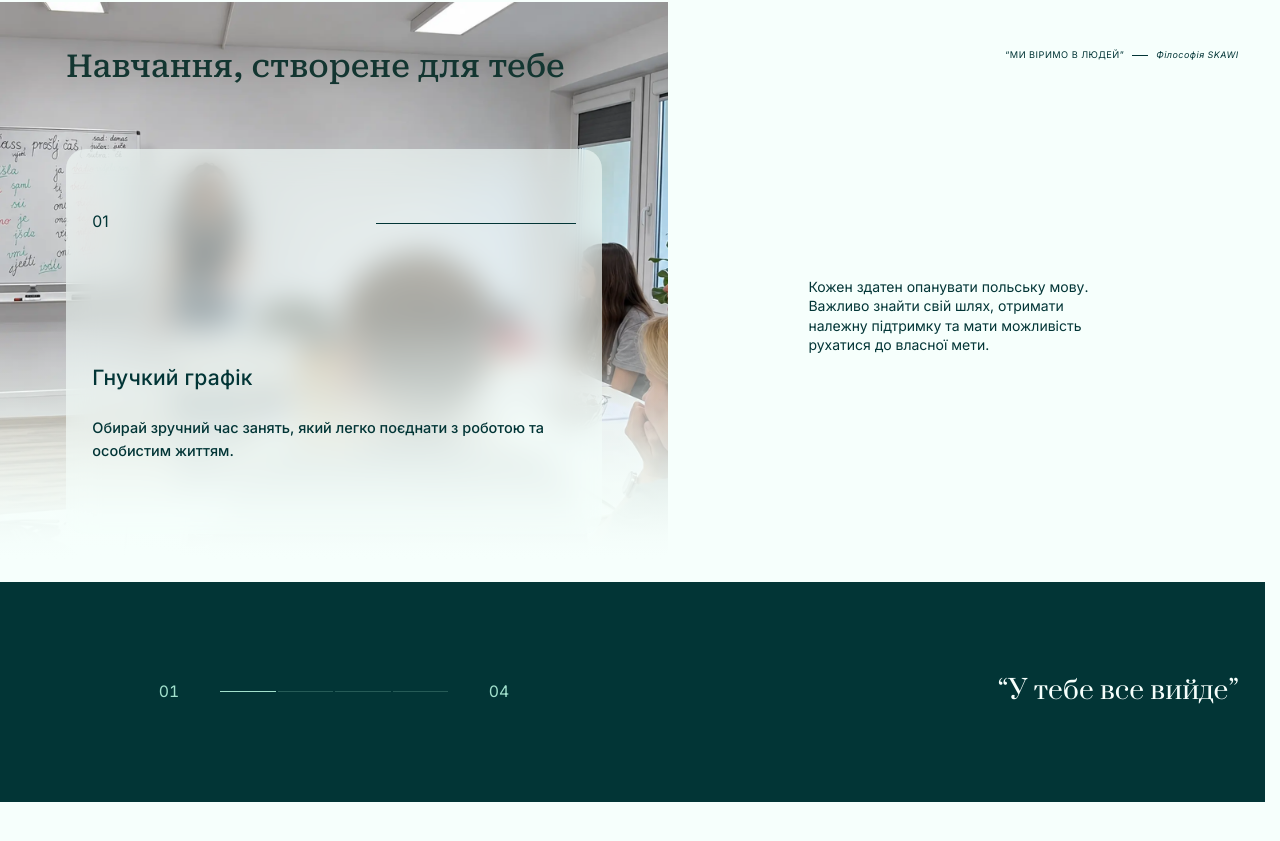
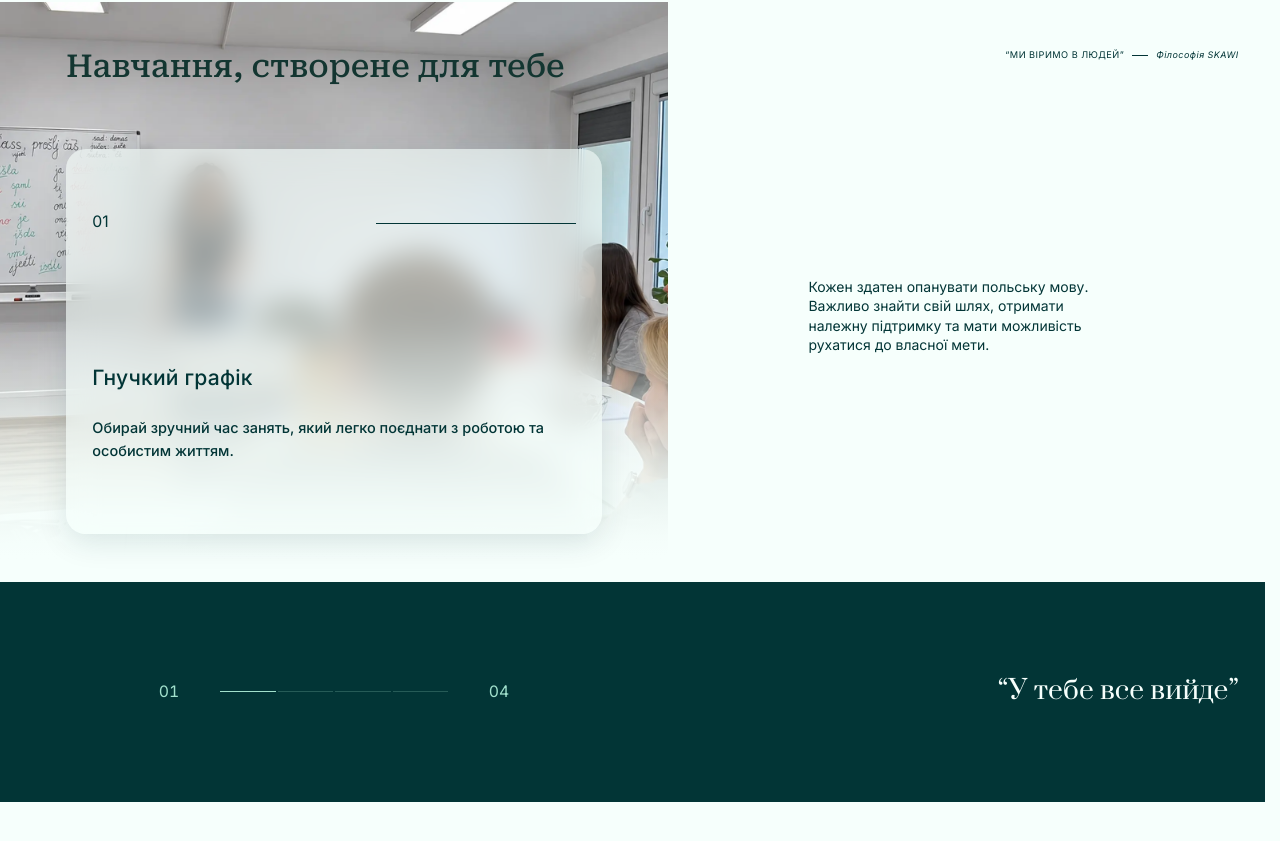
Before and after one commit to Tetiana2309/skawi-website, a React (Vite) app: page / in a window 1280 px wide. Shown: the part 10148-10989 px from the top of the page. Built offline with nearby package versions, Linux system fonts and the light colour scheme.

Commit message:
Add subtle shadow to benefits glass cards without border

```diff
--- a/src/sections/Benefits.css
+++ b/src/sections/Benefits.css
@@ -42,6 +42,7 @@
   position: absolute; inset: 0; border-radius: 20px;
   overflow: hidden;
   background: rgba(246,255,252,.6);
+  box-shadow: 0 8px 30px rgba(2,53,54,.12);
   backdrop-filter: blur(15px); -webkit-backdrop-filter: blur(15px);
   transform-origin: 50% 100%;
   backface-visibility: hidden;
```
